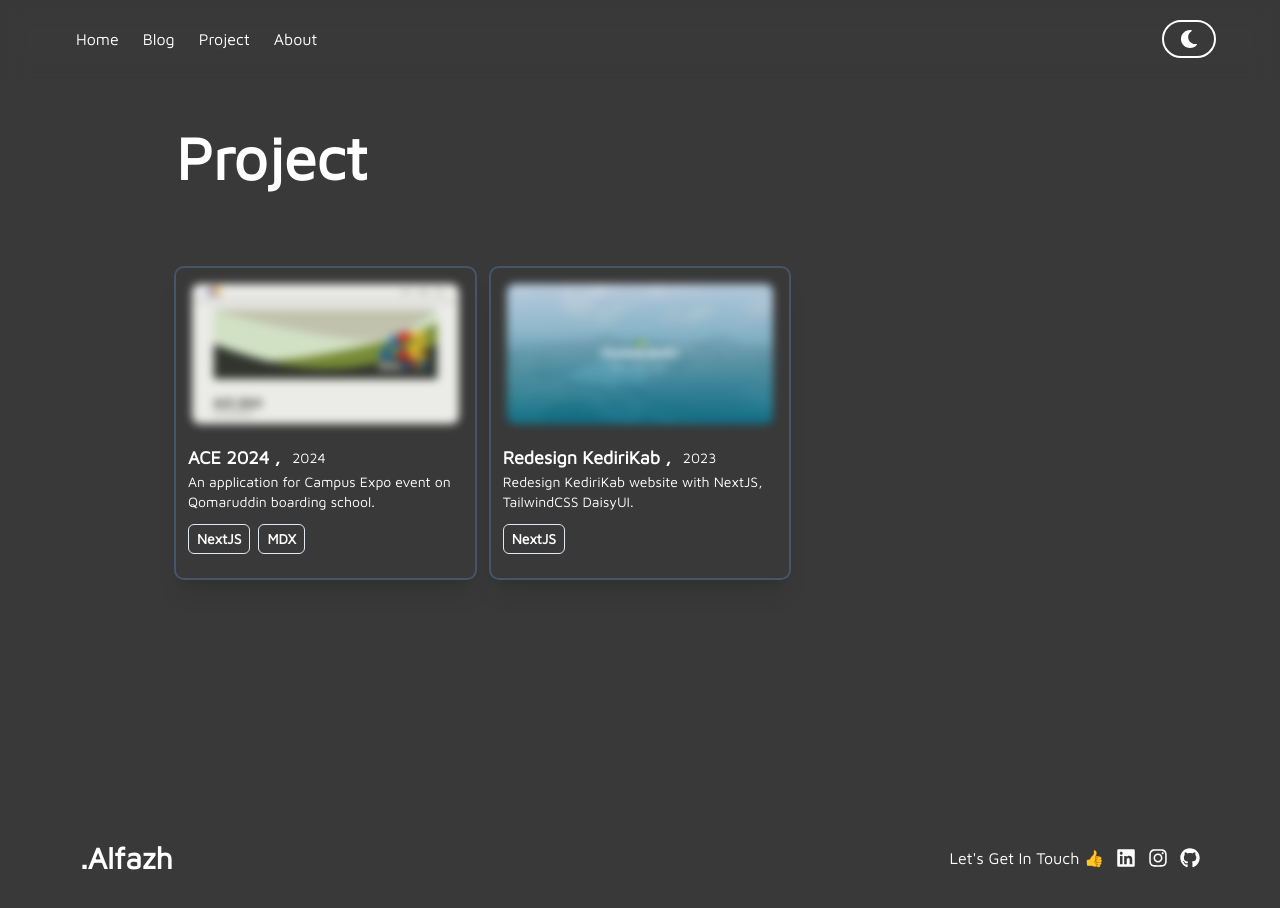
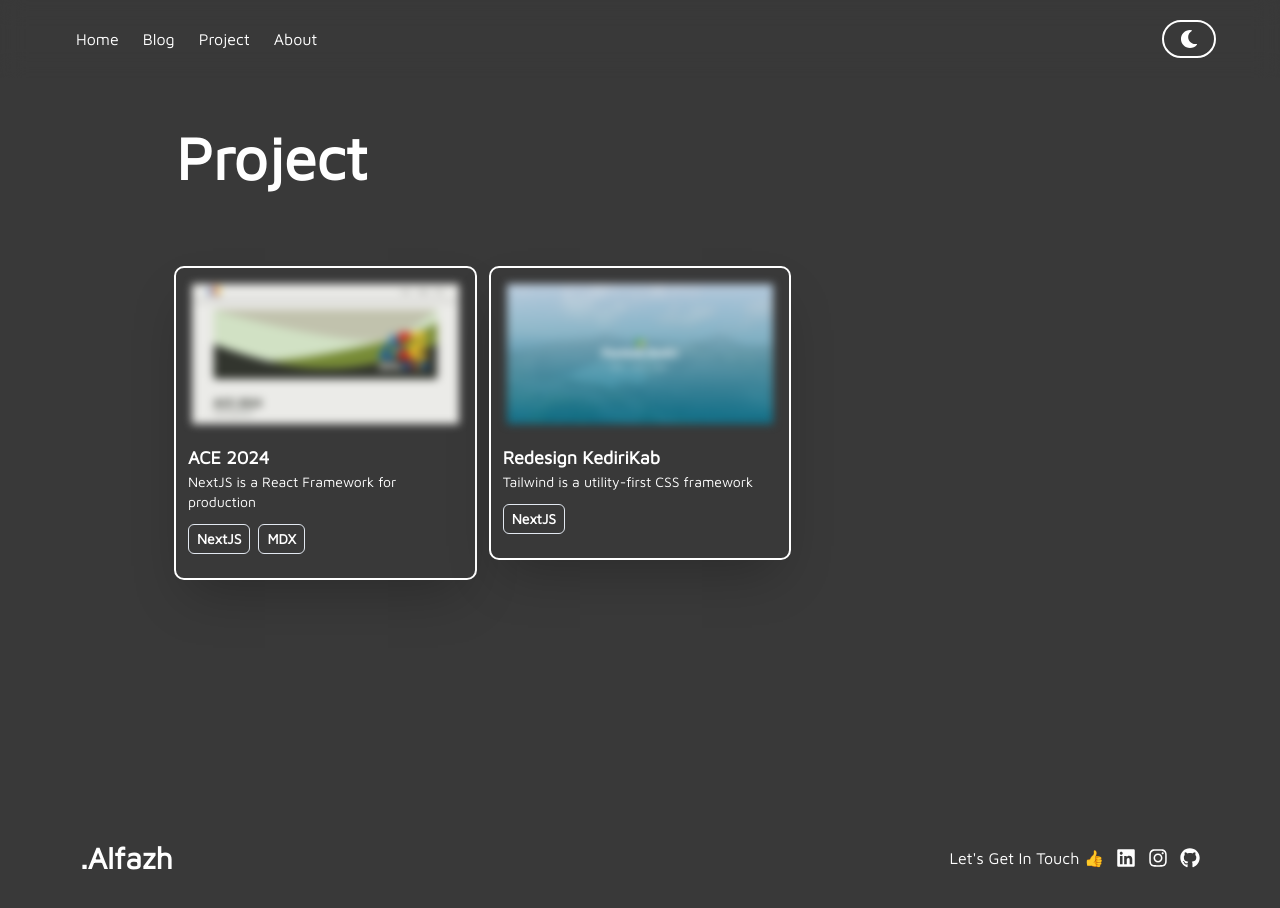
Before and after one commit to alfazh123/Alfazh-page, a Next.js app: page /project in a window 1280 px wide. Shown: the top 908 px of the page. Built offline with nearby package versions, Linux system fonts and the light colour scheme.

Commit message:
Revert "feat: add suspend on image project card when load"
This reverts commit f369ad73e70d92bbdd0faf8b8098af2f1c9c0c9f.

```diff
--- a/app/components/blog/card-blog.tsx
+++ b/app/components/blog/card-blog.tsx
@@ -26,7 +26,7 @@ export default function CardBlog({
                         <p>{description}</p>
                         <div className="inline-flex gap-4 justify-center items-center">
                             <p className="text-sm text-slate-400">{date}</p>
-                            <p className="flec px-3 py-1 bg-sand100 dark:bg-black200 dark:text-white dark:border-slate200 border-solid border rounded-full text-sm">
+                            <p className="flec px-3 py-1 bg-sand100 rounded-full text-sm">
                                 {tag}
                             </p>
                         </div>
--- a/app/components/project-card.tsx
+++ b/app/components/project-card.tsx
@@ -1,12 +1,9 @@
-import { Suspense } from "react";
-
 import Image from "next/image";
 import Link from "next/link";
 
 interface ProjectCardProps {
     title: string;
     description: string;
-    year: number;
     src: string;
     href: string;
     tag?: string[];
@@ -16,36 +13,24 @@ export default function ProjectCard({
     title,
     src,
     description,
-    year,
     href,
     tag,
 }: ProjectCardProps) {
     return (
-        <div className="group flex flex-col dark:outline dark:outline-2 dark:outline-slate600 transition ease-in-out delay-150  hover:scale-105  duration-300 w-full rounded-lg shadow-xl">
+        <div className="group flex flex-col dark:outline dark:outline-2 dark:outline-slate-600 bg-transparent shadow-2xl transition ease-in-out delay-150  hover:scale-105  duration-300 w-full rounded-lg">
             <Link href={href} className="m-2">
-                <Suspense
-                    fallback={
-                        <div className="w-full aspect-auto p-2 h-44 bg-sand100">
-                            Loading...
-                        </div>
-                    }
-                >
                 <Image
                     src={src}
                     alt={title}
                     width={500}
                     height={500}
-                        className="w-full rounded-2xl blur-sm group-hover:blur-none transition-all ease-in-out duration-300 p-2"
+                    className="w-full aspect-auto ima rounded-md blur-sm group-hover:blur-none transition-all ease-in-out duration-100 p-2"
                     loading="lazy"
                 />
-                </Suspense>
                 <div className="items-center">
-                    <div className="mx-1 inline-flex justify-center items-center mt-3 gap-3">
-                        <h3 className="text-lg font-bold group-hover:underline">
-                            {title} ,
+                    <h3 className="text-lg font-bold mt-3 mx-1 group-hover:underline">
+                        {title}
                     </h3>
-                        <p className="text-sm ">{year}</p>
-                    </div>
                     <p className="text-sm mx-1 mb-3">{description}</p>
                     <div className="justify-between mb-4">
                         {tag?.map((tag) => (
--- a/app/lib/lib.ts
+++ b/app/lib/lib.ts
@@ -33,9 +33,7 @@ export const db = {
         {
             id: "1",
             title: "ACE 2024",
-            year: 2024,
-            description:
-                "An application for Campus Expo event on Qomaruddin boarding school.",
+            description: "NextJS is a React Framework for production",
             src: "/ace2024.png",
             href: "https://ace2024.vercel.app",
             tag: ["NextJS", "MDX"],
@@ -43,9 +41,7 @@ export const db = {
         {
             id: "2",
             title: "Redesign KediriKab",
-            year: 2023,
-            description:
-                "Redesign KediriKab website with NextJS, TailwindCSS DaisyUI.",
+            description: "Tailwind is a utility-first CSS framework",
             src: "/kediriweb.png",
             href: "https://github.com/alfazh123/redesign_kedirikab",
             tag: ["NextJS"],
--- a/app/project/page.tsx
+++ b/app/project/page.tsx
@@ -19,7 +19,6 @@ export default function Project() {
                             src={project.src}
                             href={project.href}
                             tag={project.tag}
-                            year={project.year}
                         />
                     </div>
                 ))}
--- a/tailwind.config.ts
+++ b/tailwind.config.ts
@@ -33,7 +33,6 @@ const config: Config = {
             slate600: "#475569",
             slate700: "#334155",
             slate800: "#1e293b",
-            black200: "#393939",
             sand: "#DFD8BC",
             sand100: "#eae6d9",
         },
```
Lines whose indentation alone changed are shown as unchanged.
